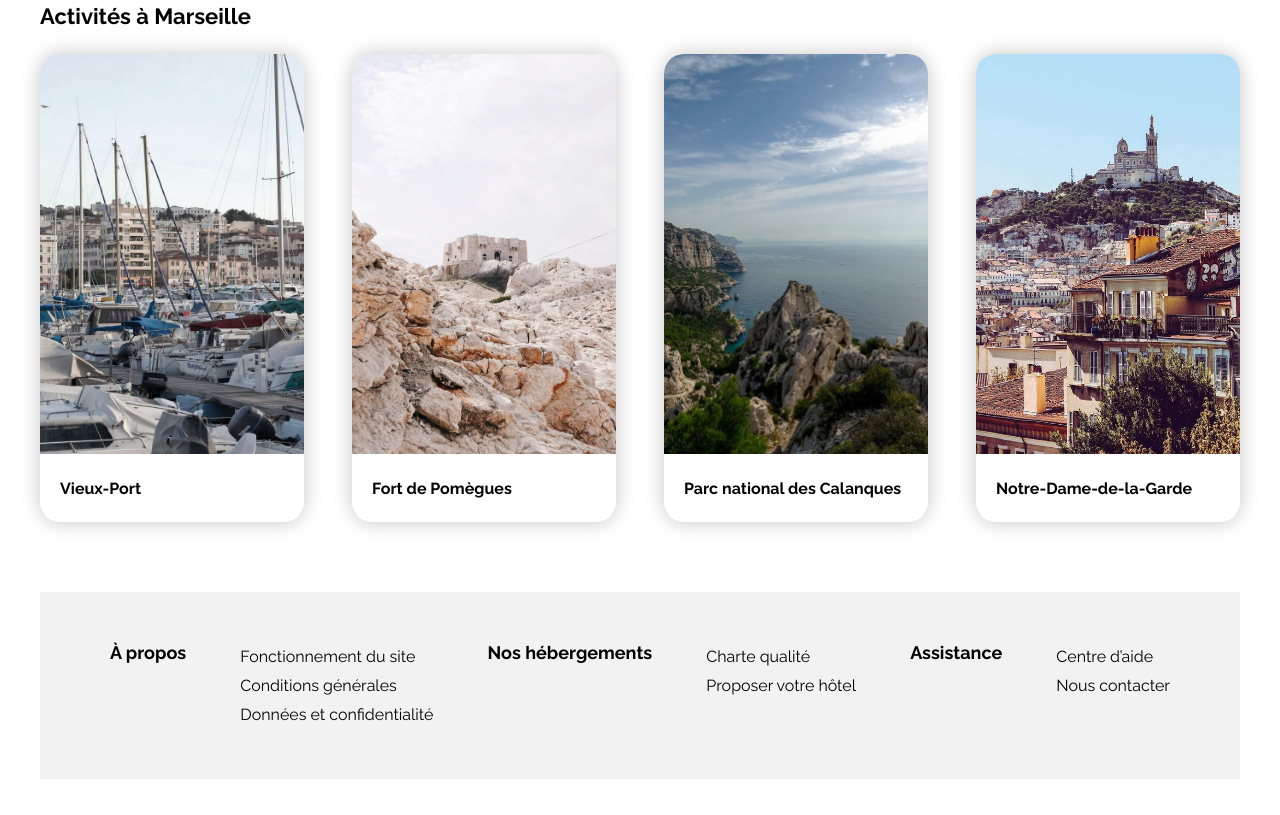
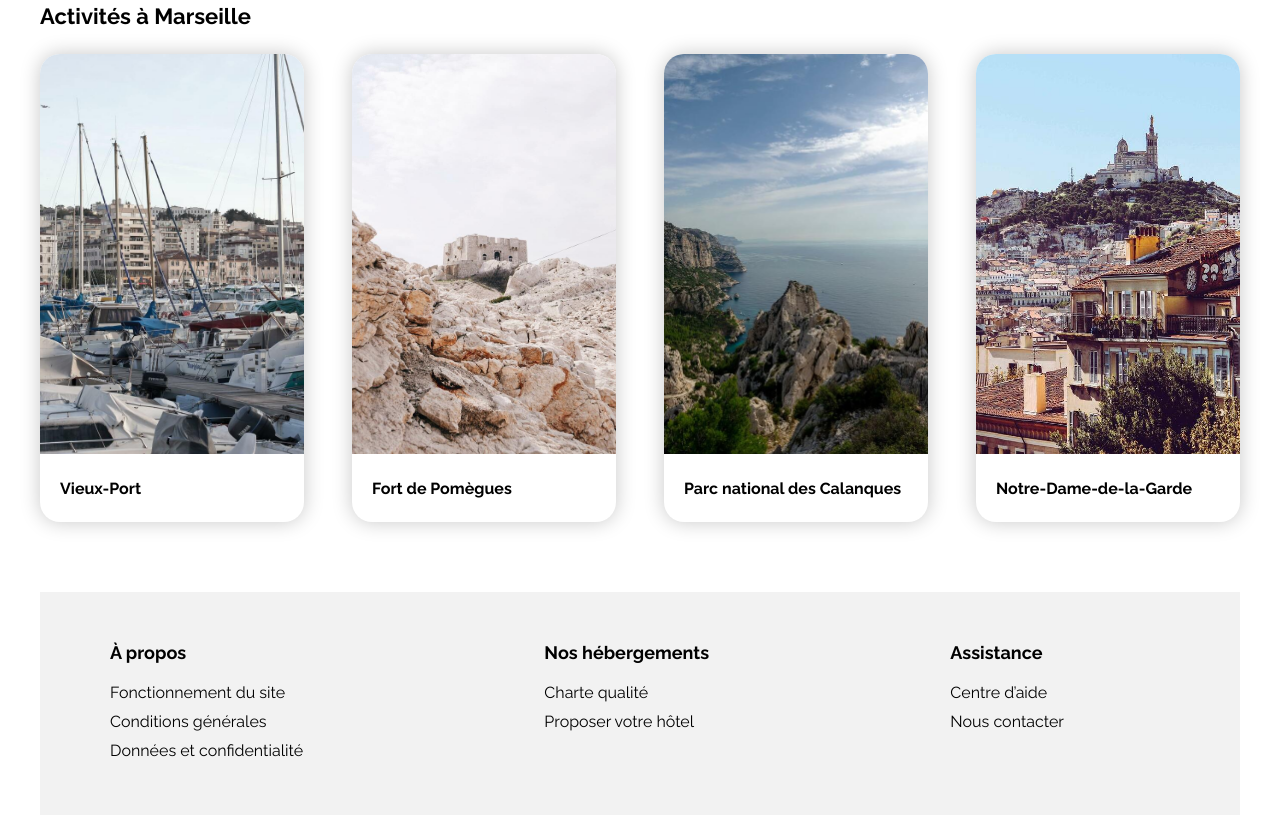
Before and after one commit to Xylobyte/Booki, a plain HTML site: page index.html in a window 1280 px wide. Shown: the part 1038-1853 px from the top of the page. Before the commit the page ends 1817 px from the top, so only its background shows below. Drawn offline with Linux system fonts and the light colour scheme.

Commit message:
Bug correction

```diff
--- a/css/style.css
+++ b/css/style.css
@@ -146,7 +146,7 @@ body {
 }
 
 .ct-main {
-    max-width: 1400px;
+    max-width: 1360px;
     padding: 0 40px;
     margin: 0 auto;
 }
--- a/index.html
+++ b/index.html
@@ -282,22 +282,28 @@
     </main>
 
     <footer class="flex row space-between">
+        <section>
             <h3>À propos</h3>
             <ul>
                 <li><a href="#">Fonctionnement du site</a></li>
                 <li><a href="#">Conditions générales </a></li>
                 <li><a href="#">Données et confidentialité</a></li>
             </ul>
+        </section>
+        <section>
             <h3>Nos hébergements</h3>
             <ul>
                 <li><a href="#">Charte qualité</a></li>
                 <li><a href="#">Proposer votre hôtel</a></li>
             </ul>
+        </section>
+        <section>
             <h3>Assistance</h3>
             <ul>
                 <li><a href="#">Centre d’aide</a></li>
                 <li><a href="#">Nous contacter</a></li>
             </ul>
+        </section>
     </footer>
 </div>
 
```
Lines whose indentation alone changed are shown as unchanged.
